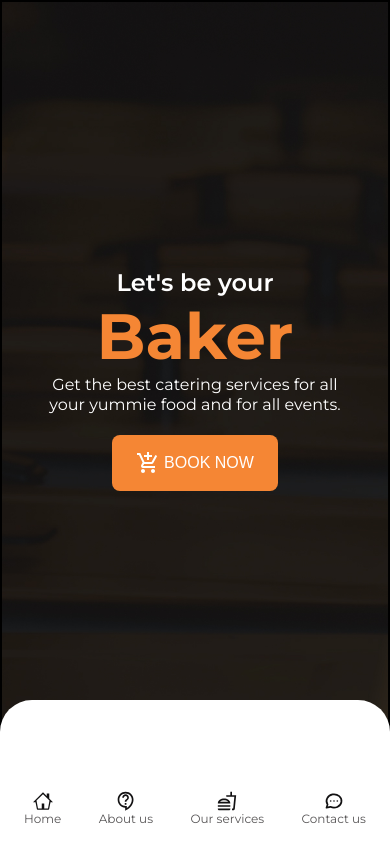
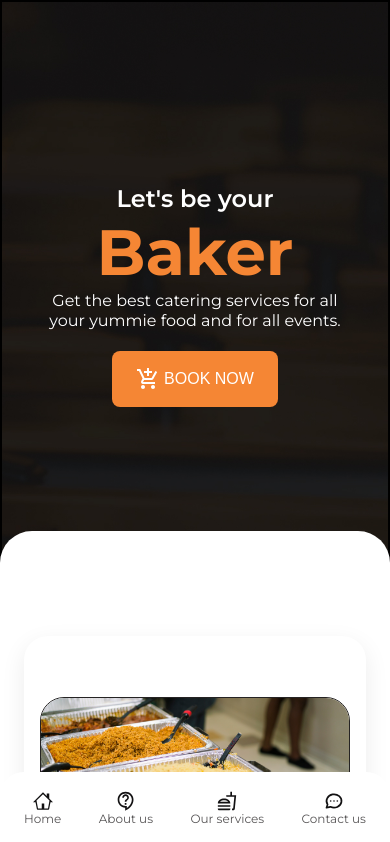
Before and after one commit to Simlex/jomarex, a Next.js app: page / in a window 390 px wide. Shown: the top 842 px of the page. Built offline with nearby package versions, Linux system fonts and the light colour scheme.

Commit message:
Update Hero section component

```diff
--- a/components/Hero.tsx
+++ b/components/Hero.tsx
@@ -1,11 +1,13 @@
 import React, { useEffect, useState } from 'react';
 import Image from 'next/image';
+import { motion } from 'framer-motion';
 
 import style from "../styles/hero.module.scss";
 import HeroBg from "../public/heroBg.jpg";
 
 import { MdOutlineAddShoppingCart } from 'react-icons/md';
 import { setInterval } from 'timers/promises';
+import Link from 'next/link';
 
 export interface IHeroProps {
 }
@@ -32,12 +34,14 @@ export default function Hero(props: IHeroProps) {
           {/* <span>{keyword}</span> */}
           {/* <span>Baker</span> */}
           <p className={style.content__info}>Get the best catering services for all your yummie food and for all events.</p>
+          <Link href='https://wa.me/2348176458082'>
             <button className={style.heroBtn}>
               <div className={style.heroBtn__icon}>
                 <MdOutlineAddShoppingCart />
               </div>
               Book now
             </button>
+          </Link>
         </div>
       </div>
     </div>
--- a/styles/hero.module.scss
+++ b/styles/hero.module.scss
@@ -7,6 +7,9 @@
     width: 100%;
     height: 90vh;
     overflow: hidden;
+    @media screen and (max-width: 500px) {
+        height: 70vh;
+    }
     .container {
         .bg {
             position: absolute;
```
Lines whose indentation alone changed are shown as unchanged.
